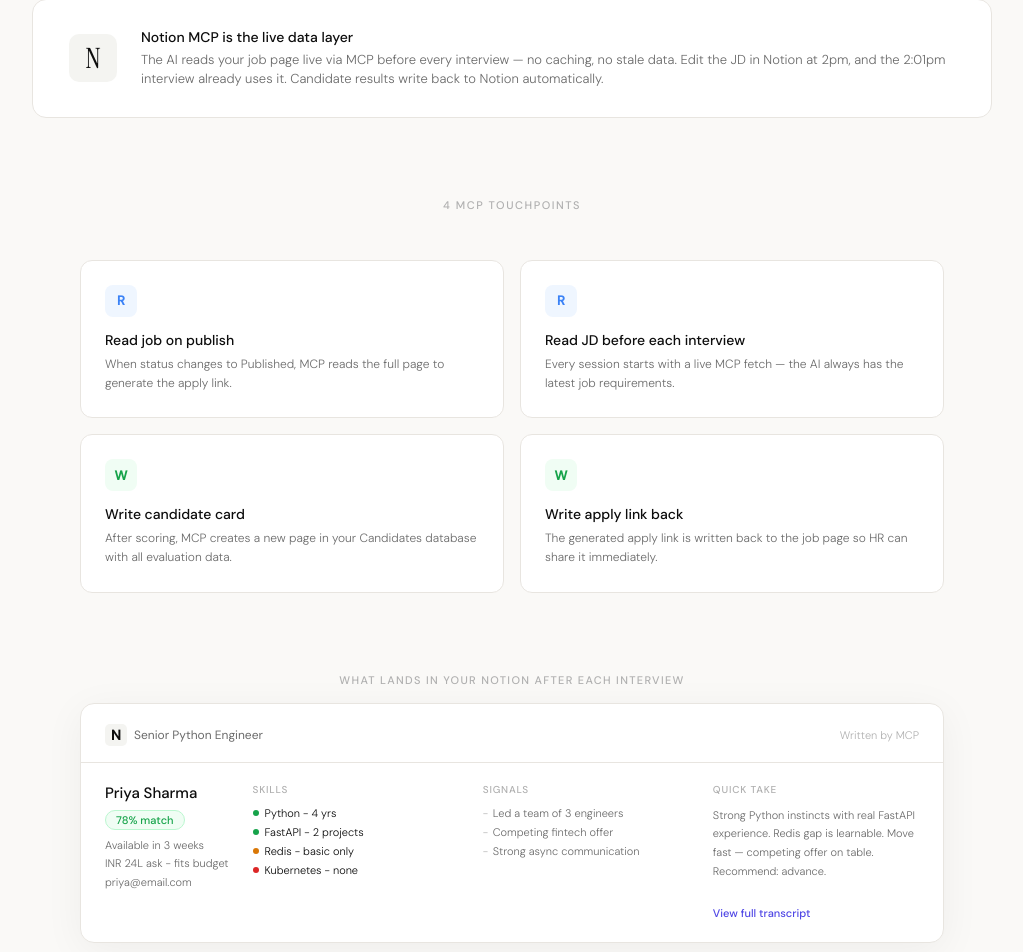
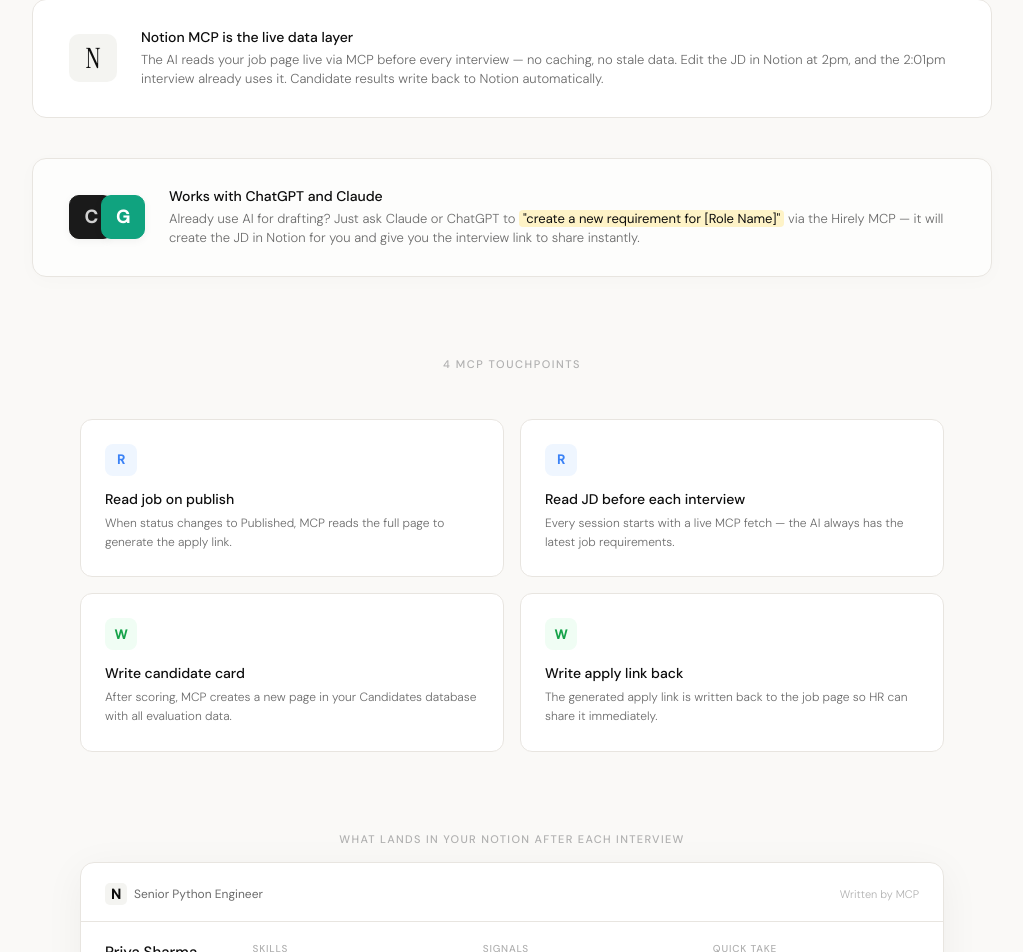
Before and after one commit to vndpal/hirely, a Next.js app: page / in a window 1280 px wide. Shown: the part 1085-2037 px from the top of the page, without its empty margins (128-1151 px from the left). Built offline with nearby package versions, Linux system fonts and the light colour scheme.

Commit message:
feat: implement landing page layout and styling for Hirely

```diff
--- a/app/page.module.css
+++ b/app/page.module.css
@@ -280,6 +280,75 @@
   color: var(--ink2);
   font-weight: 300;
   line-height: 1.5;
+}
+
+.aiStrip {
+  background: #fdfdfc;
+  border: 1px solid var(--border);
+  border-radius: 14px;
+  padding: 28px 36px;
+  max-width: 960px;
+  margin: -40px auto 80px;
+  display: flex;
+  align-items: center;
+  gap: 24px;
+  box-shadow: 0 4px 20px rgba(0, 0, 0, 0.02);
+  animation: fadeUp 0.6s 0.38s ease both;
+}
+
+.aiIconWrap {
+  display: flex;
+  gap: -8px;
+  flex-shrink: 0;
+}
+
+.aiIcon {
+  width: 44px;
+  height: 44px;
+  background: #fff;
+  border: 1px solid var(--border);
+  border-radius: 10px;
+  display: flex;
+  align-items: center;
+  justify-content: center;
+  font-size: 18px;
+  font-weight: 600;
+  box-shadow: 0 2px 8px rgba(0, 0, 0, 0.05);
+}
+
+.aiIconClaude {
+  color: #d1d1d1;
+  background: #1a1a1a;
+  border-color: #1a1a1a;
+}
+
+.aiIconGPT {
+  color: #fff;
+  background: #10a37f;
+  border-color: #10a37f;
+}
+
+.aiTitle {
+  font-size: 14px;
+  font-weight: 500;
+  color: var(--ink);
+  margin-bottom: 4px;
+}
+
+.aiSub {
+  font-size: 13px;
+  color: var(--ink2);
+  font-weight: 300;
+  line-height: 1.5;
+}
+
+.aiSub em {
+  font-style: normal;
+  color: var(--ink);
+  font-weight: 400;
+  background: #fef3c7;
+  padding: 0 4px;
+  border-radius: 4px;
 }
 
 .stats {
@@ -787,7 +856,8 @@
     padding-right: 24px;
   }
 
-  .notionStrip {
+  .notionStrip,
+  .aiStrip {
     padding: 20px 20px;
     margin: 0 24px 56px;
     flex-direction: column;
--- a/app/page.tsx
+++ b/app/page.tsx
@@ -91,6 +91,19 @@
           <div className={styles.notionTitle}>Notion MCP is the live data layer</div>
           <div className={styles.notionSub}>
             The AI reads your job page live via MCP before every interview — no caching, no stale data. Edit the JD in Notion at 2pm, and the 2:01pm interview already uses it. Candidate results write back to Notion automatically.
+          </div>
+        </div>
+      </div>
+
+      <div className={styles.aiStrip}>
+        <div className={styles.aiIconWrap}>
+          <div className={`${styles.aiIcon} ${styles.aiIconClaude}`}>C</div>
+          <div className={`${styles.aiIcon} ${styles.aiIconGPT}`} style={{ marginLeft: '-12px' }}>G</div>
+        </div>
+        <div>
+          <div className={styles.aiTitle}>Works with ChatGPT and Claude</div>
+          <div className={styles.aiSub}>
+            Already use AI for drafting? Just ask Claude or ChatGPT to <em>"create a new requirement for [Role Name]"</em> via the Hirely MCP — it will create the JD in Notion for you and give you the interview link to share instantly.
           </div>
         </div>
       </div>
```
